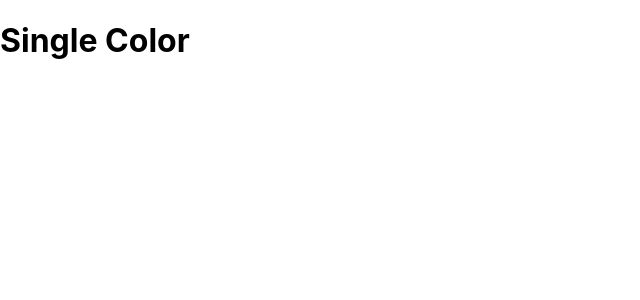
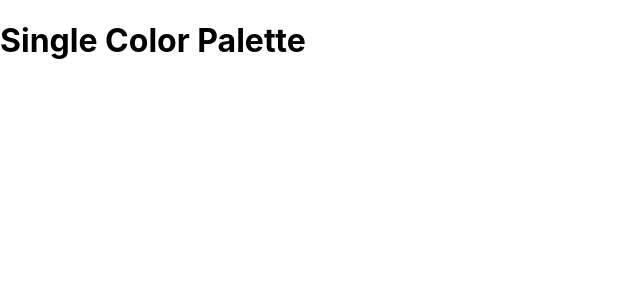
Before and after one commit to giftofgrub/paletteMaker, a React (Create React App) app: page /palette/flat-ui-colors-american/americanriver in a window 1280 px wide. Shown: the top 300 px of the page, without its empty margins (0-640 px from the left). Built offline with nearby package versions, Linux system fonts and the light colour scheme.

Commit message:
add single color palette

```diff
--- a/src/App.js
+++ b/src/App.js
@@ -3,6 +3,7 @@ import { Route, Switch } from 'react-router-dom';
 import Palette from './Palette';
 import seedPalette from './seedPalette';
 import PaletteList from './PaletteList';
+import SingleColorPalette from './SingleColorPalette';
 import { generatePalette } from './colorHelpers';
 
 class App extends Component {
@@ -36,7 +37,7 @@ class App extends Component {
         <Route
           exact
           path="/palette/:paletteId/:colorId"
-          render={ () => <h1>Single Color</h1>}>
+          render={ () => <SingleColorPalette/>}>
 
         </Route>
 
--- a/src/ColorBox.js
+++ b/src/ColorBox.js
@@ -19,7 +19,7 @@ class ColorBox extends Component {
   }
 
   render() {
-    const { name,background } = this.props;
+    const { name,background,moreUrl } = this.props;
     const { copied } = this.state;
     return (
       <CopyToClipboard text={background} onCopy={this.changeCopyState}>
@@ -36,7 +36,7 @@ class ColorBox extends Component {
             </div>
             <button className="copy-button">Copy</button>
           </div>
-          <Link to="/" onClick={ (e) => e.stopPropagation()}>
+          <Link to={moreUrl} onClick={ (e) => e.stopPropagation()}>
             <span className="see-more">More</span>
           </Link>
         </div>
--- a/src/Palette.js
+++ b/src/Palette.js
@@ -21,17 +21,22 @@ class Palette extends Component {
     this.setState({ format: value });
   }
   render() {
-    const { colors, paletteName, emoji } = this.props.palette;
+    const { colors, paletteName, emoji, id } = this.props.palette;
     const { level,format } = this.state;
     const colorBoxes = colors[level].map(color => (
-      <ColorBox background={color[format]} name={color.name} key={color.id}/>
+      <ColorBox
+        background={color[format]}
+        name={color.name}
+        key={color.id}
+        moreUrl={`/palette/${id}/${color.id}`}
+      />
     ));
     return (
       <div className="Palette">
         <Navbar level={level} changeLevel={this.changeLevel} handleChange={this.changeFormat}></Navbar>
         {/* navbar goes here */}
         <div className="Palette-colors">
-        {/* a number of colored boxes */}
+        {/* colored boxes here */}
         {colorBoxes}
         </div>
         <footer className="Palette-footer">
--- /dev/null
+++ b/src/SingleColorPalette.js
@@ -0,0 +1,13 @@
+import React, { Component } from 'react';
+
+class SingleColorPalette extends Component {
+  render() {
+    return (
+      <div className="SingleColorPalette">
+        <h1>Single Color Palette</h1>
+      </div>
+    );
+  }
+}
+
+export default SingleColorPalette;
```
